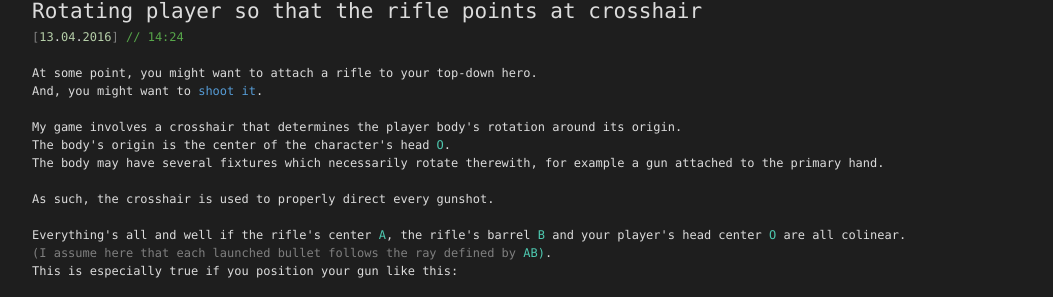
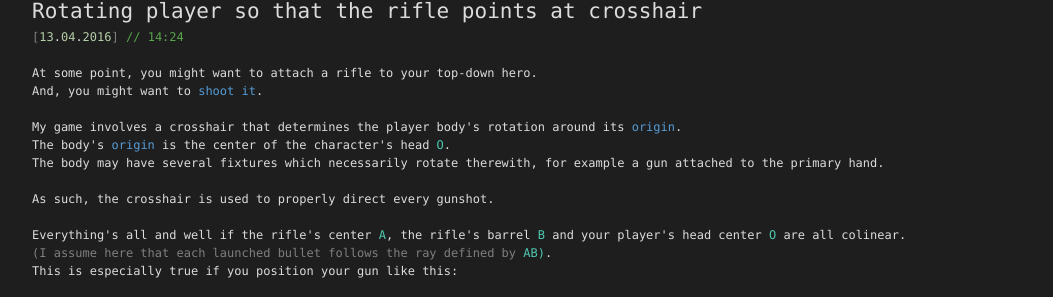
Before and after one commit to TeamHypersomnia/TeamHypersomnia.github.io, a Jekyll site: the page built from _posts/2016-04-13-rotating-player-so-that-rifle-points-at-crosshair.html, in a window 1280 px wide and 900 px high. Shown: the part 421-718 px from the top of the window, without its empty margins (32-1085 px from the left). Built offline with Jekyll 4.4.1, drawn with Linux system fonts in a browser that asks for light colours.

Commit message:
formatting

```diff
--- a/_posts/2016-04-13-rotating-player-so-that-rifle-points-at-crosshair.html
+++ b/_posts/2016-04-13-rotating-player-so-that-rifle-points-at-crosshair.html
@@ -7,8 +7,8 @@ comments_identifier: rotatingplayer
 At some point, you might want to attach a rifle to your top-down hero.<br/>
 And, you might want to <span class="vskeyword">shoot it</span>.</br>
 <br/>
-My game involves a crosshair that determines the player body's rotation around its origin.<br/>
-The body's origin is the center of the character's head <span class="vstype">O</span>.<br/>
+My game involves a crosshair that determines the player body's rotation around its <span class="vskeyword">origin</span>.<br/>
+The body's <span class="vskeyword">origin</span> is the center of the character's head <span class="vstype">O</span>.<br/>
 The body may have several fixtures which necessarily rotate therewith, for example a gun attached to the primary hand.<br/>
 <br/>
 As such, the crosshair is used to properly direct every gunshot.<br/>
```
